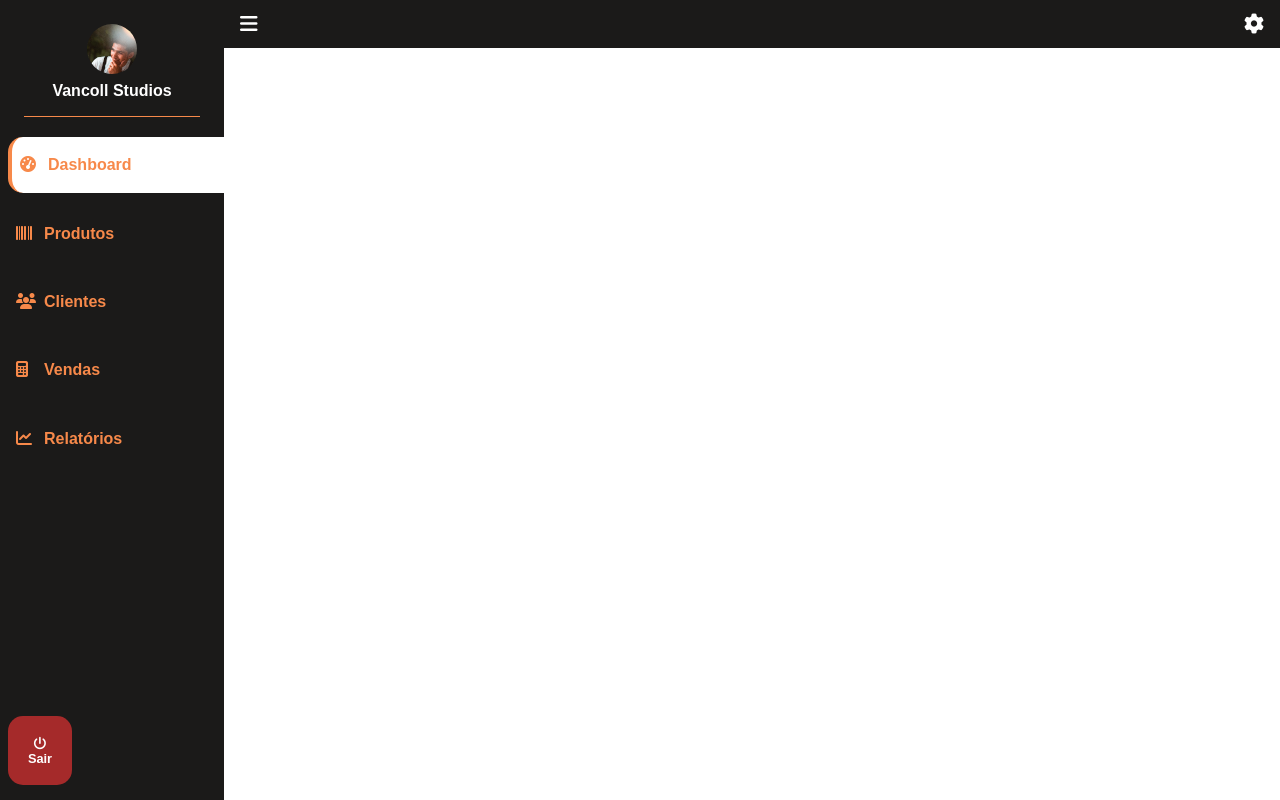
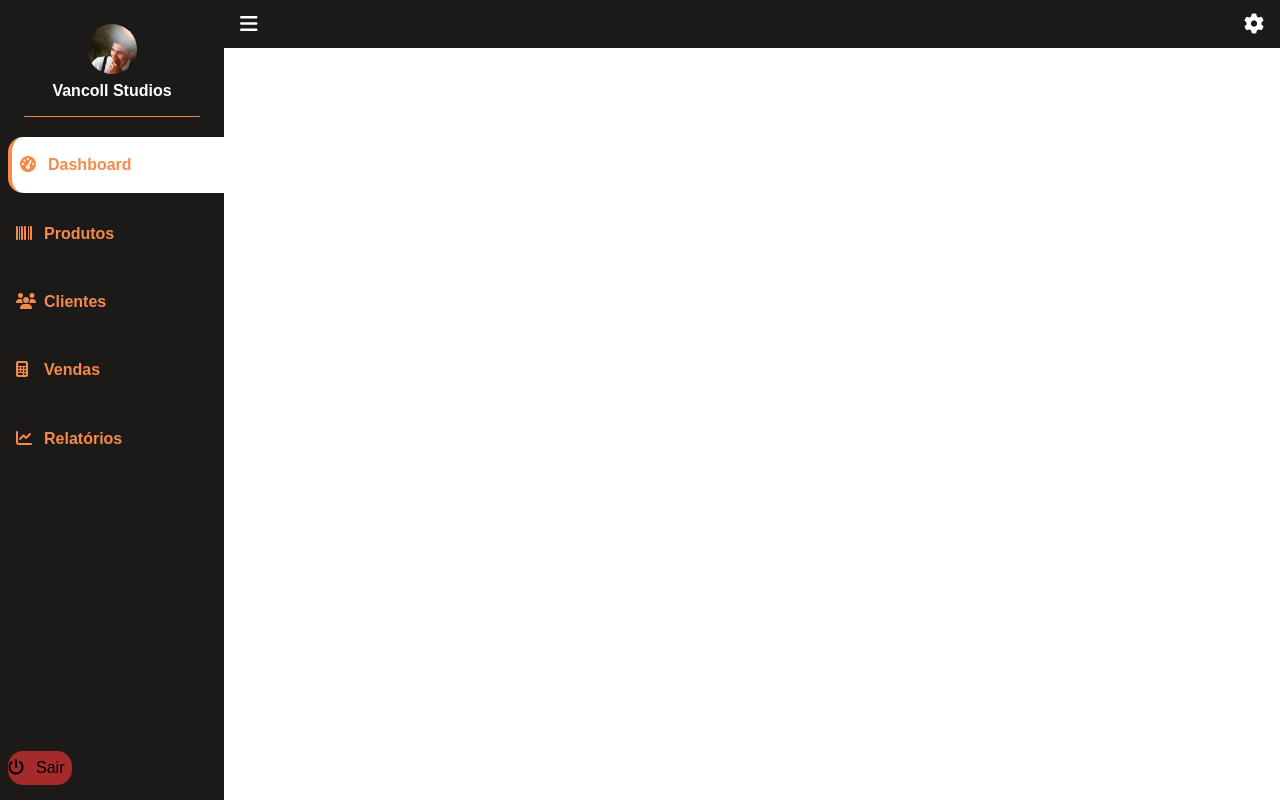
Before and after one commit to matheusvancoll/Admin-Dashboard-React, a React (Create React App) app: page / in a window 1280 px wide. Built offline with nearby package versions, Linux system fonts and the light colour scheme.

Commit message:
fix vercel error

```diff
--- a/src/components/Sidebar/index.js
+++ b/src/components/Sidebar/index.js
@@ -8,7 +8,7 @@ function Sidebar(props) {
 
   return(
     <section className="sidebar" id={props.toggleState ? "" : "responsive-sidebar"}>
-      {/* Sidebar TÍTULO */}
+
       <div className="sidebar__title">
         <div className="sidebar__img">
           <img src={logo} alt="logo"/>
@@ -16,7 +16,6 @@ function Sidebar(props) {
         </div>
       </div>
 
-      {/* Sidebar OPÇÕES */}
       <div className="sidebar__menu">
         <ButtonItem link="/dashboard" btnName="Dashboard" icon="tachometer" active={true} url="#" toggleState={props.toggleState}/>
 
@@ -29,10 +28,8 @@ function Sidebar(props) {
         <ButtonItem link="charts" btnName="Relatórios" icon="chart-line" active={false} url="#" toggleState={props.toggleState}/>
 
         <div className={props.toggleState ? "sidebar__item logout" : "sidebar__item logout responsive"}>
-          <a href="#">
-            <i className="fa fa-power-off"></i>
-            <span>Sair</span>
-          </a>
+          <i className="fa fa-power-off"></i>
+          <span>Sair</span>
         </div>
       </div>
     </section>
```
